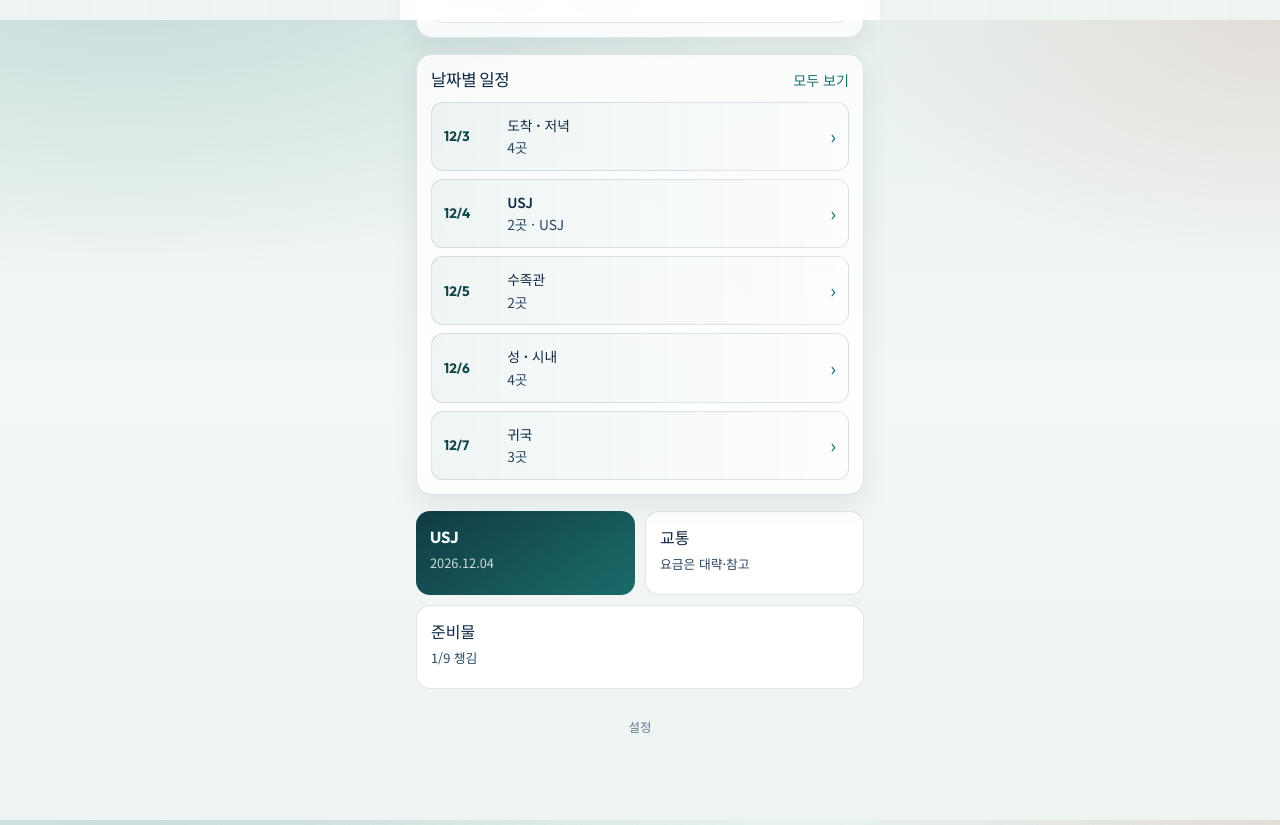
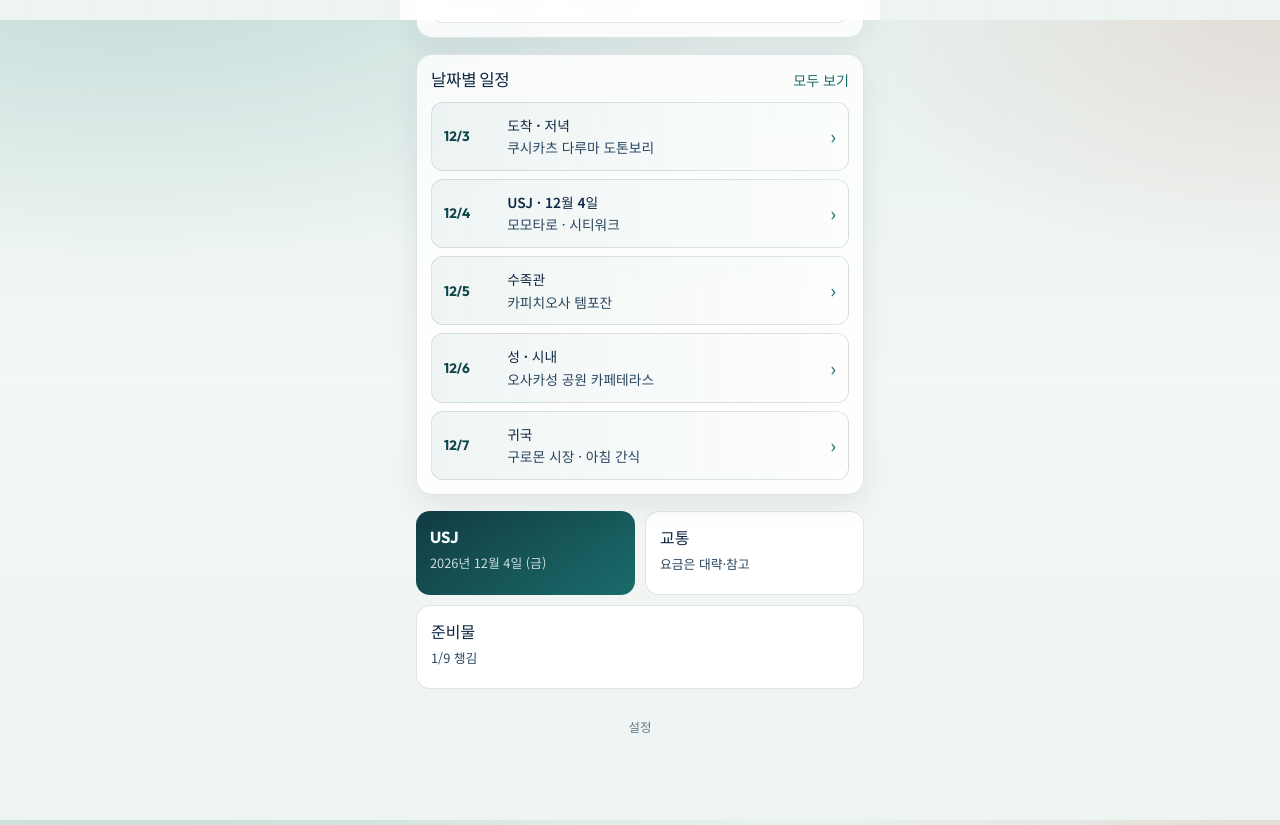
Before and after one commit to seo-roy/osakatrip, a React (Vite) app: page / in a window 1280 px wide. Shown: the part 780-1605 px from the top of the page. Built offline with nearby package versions, Linux system fonts and the light colour scheme.

Commit message:
Fix sticky USJ date and add concrete restaurant picks
Bump content revision and always pin USJ visitDate to 2026-12-04 so
stale localStorage cannot keep 12-06. Calendar-first day labels and
named 추천 restaurants on each day plan.

Co-authored-by: seo-roy <seo-roy@users.noreply.github.com>

```diff
--- a/src/data/sampleTrip.ts
+++ b/src/data/sampleTrip.ts
@@ -73,10 +73,10 @@ export const tripMeta = {
   partySize: 4,
   partyNote: '아빠 · 엄마 · Alice · Roy',
   homeMemo: '',
-  /** 달력 날짜 — “여행 n일차”가 아님 */
+  /** 달력 날짜 — “여행 n일차/Day 4”가 아님. 반드시 2026-12-04 */
   usjVisitDate: '2026-12-04',
-  updatedAt: '2026-11-02T00:00:00+00:00',
-  contentRevision: 4,
+  updatedAt: '2026-11-02T06:00:00+00:00',
+  contentRevision: 5,
   isSample: true as const,
 }
 
@@ -119,14 +119,14 @@ export const places: Place[] = [
   },
   {
     placeId: 'place-dinner-doton',
-    name: '도톤보리 저녁 (추천)',
-    nameLocal: '道頓堀',
+    name: '쿠시카츠 다루마 도톤보리 (추천)',
+    nameLocal: '串カツだるま 道頓堀店',
     category: '식사',
     familyBlurb:
-      '추천: 타코야키·쿠시카츠 등 아이 친화 포차/가게. 줄이 길면 옆 골목도 봐요.',
-    address: '도톤보리 일대',
-    mapUrl: 'https://maps.google.com/?q=Dotonbori+food',
-    kidsNote: '맵지 않은 메뉴를 골라요.',
+      '추천 맛집: 꼬치튀김 다루마. Alice·Roy와 나눠 먹기 좋아요. 줄이 길면 옆 골목 타코야키도 봐요.',
+    address: '오사카시 주오구 도톤보리',
+    mapUrl: 'https://maps.google.com/?q=Kushikatsu+Daruma+Dotonbori',
+    kidsNote: '맵지 않은 소스를 골라요.',
     linkedTransitIds: ['transit-hotel-dotonbori'],
   },
   {
@@ -135,7 +135,7 @@ export const places: Place[] = [
     nameLocal: 'ユニバーサル・スタジオ・ジャパン',
     category: '관광',
     familyBlurb:
-      '12월 4일(금)에 가요. 티켓·안내는 USJ 메뉴와 한국어 공식 사이트를 봐요.',
+      '가는 날: 2026년 12월 4일(금). 티켓·안내는 USJ 메뉴와 한국어 공식 사이트를 봐요.',
     mapUrl: 'https://maps.google.com/?q=Universal+Studios+Japan',
     officialUrl: 'https://www.usj.co.jp/web/ko/usj',
     kidsNote: '만날 곳을 미리 정해요.',
@@ -143,12 +143,14 @@ export const places: Place[] = [
   },
   {
     placeId: 'place-usj-lunch',
-    name: 'USJ·시티워크 식사 (추천)',
+    name: '모모타로 · 시티워크 (추천)',
+    nameLocal: '桃太郎 ユニバーサル・シティウォーク店',
     category: '식사',
     familyBlurb:
-      '추천: 파크 안 또는 유니버설·시티워크 식당. 공식 앱·현장에서 메뉴를 확인해요.',
-    mapUrl: 'https://maps.google.com/?q=Universal+CityWalk+Osaka',
-    kidsNote: '줄이 길면 간식으로 나눠 먹어요.',
+      '추천 맛집: 유니버설·시티워크 「모모타로」(오코노미야키). 파크 안 식당·간식도 좋아요. 메뉴·대기는 현장에서 확인해요.',
+    address: '유니버설·시티워크 오사카',
+    mapUrl: 'https://maps.google.com/?q=Momotaro+Universal+CityWalk+Osaka',
+    kidsNote: '줄이 길면 시티워크 다른 가게나 간식으로 나눠 먹어요.',
     linkedTransitIds: ['transit-hotel-usj'],
   },
   {
@@ -164,11 +166,13 @@ export const places: Place[] = [
   },
   {
     placeId: 'place-tempozan-food',
-    name: '템포잔 마켓플레이스 식사 (추천)',
+    name: '카피치오사 템포잔 (추천)',
+    nameLocal: 'カプリチョーザ 天保山店',
     category: '식사',
     familyBlurb:
-      '추천: 카이유칸 옆 템포잔에서 가볍게 점심/간식. 아이 메뉴가 많은 편이에요.',
-    mapUrl: 'https://maps.google.com/?q=Tempozan+Marketplace+Osaka',
+      '추천 맛집: 카이유칸 옆 템포잔 마켓의 이탈리안 「카피치오사」. 피자·파스타로 아이와 나누기 좋아요.',
+    address: '템포잔 마켓플레이스',
+    mapUrl: 'https://maps.google.com/?q=Capricciosa+Tempozan+Osaka',
     linkedTransitIds: ['transit-hotel-aquarium'],
   },
   {
@@ -183,11 +187,13 @@ export const places: Place[] = [
   },
   {
     placeId: 'place-lunch-castle',
-    name: '성 근처 점심 (추천)',
+    name: '오사카성 공원 카페테라스 (추천)',
+    nameLocal: '大阪城公園カフェテラス',
     category: '식사',
     familyBlurb:
-      '추천: 공원 근처 식당 또는 오사카성 공원 카페. 붐비면 조기 점심을 권해요.',
-    mapUrl: 'https://maps.google.com/?q=Osaka+Castle+restaurant',
+      '추천 맛집: 공원 안 「카페테라스」에서 가볍게 점심. 붐비면 일찍 먹거나 근처 식당으로 옮겨요.',
+    address: '오사카성 공원 일대',
+    mapUrl: 'https://maps.google.com/?q=Osaka+Castle+Park+Cafe+Terrace',
     linkedTransitIds: ['transit-hotel-castle'],
   },
   {
@@ -202,22 +208,26 @@ export const places: Place[] = [
   },
   {
     placeId: 'place-dinner-namba',
-    name: '난바 저녁 (추천)',
+    name: '미즈노 오코노미야키 (추천)',
+    nameLocal: '美津の',
     category: '식사',
     familyBlurb:
-      '추천: 난바·도톤보리 쪽 라멘·오코노미야키 등. Alice·Roy가 먹을 수 있는 순한 맛을 고르세요.',
-    mapUrl: 'https://maps.google.com/?q=Namba+Osaka+dinner',
+      '추천 맛집: 도톤보리 「미즈노」오코노미야키. Alice·Roy가 먹기 좋은 순한 맛. 줄이 길면 근처 분식도 OK.',
+    address: '오사카시 주오구 도톤보리',
+    mapUrl: 'https://maps.google.com/?q=Mizuno+Okonomiyaki+Dotonbori',
     linkedTransitIds: ['transit-hotel-dotonbori'],
   },
   {
     placeId: 'place-kuromon',
-    name: '구로몬 시장',
+    name: '구로몬 시장 · 아침 간식 (추천)',
     nameLocal: '黒門市場',
     category: '식사',
-    familyBlurb: '아침·간식 먹기 좋은 시장이에요. 귀국 날 짧게 들르기 좋아요.',
+    familyBlurb:
+      '추천: 구로몬에서 꼬치·초밥·과일 주스 등 가볍게. 가게마다 메뉴가 달라요. 귀국 전 짧게.',
     mapUrl: 'https://maps.google.com/?q=Kuromon+Market',
     linkedTransitIds: ['transit-hotel-kuromon'],
   },
+
 ]
 
 /** 요금은 대략·참고. 당일 IC·창구 요금이 다를 수 있음. */
@@ -323,7 +333,7 @@ export const days: DayPlan[] = [
     date: '2026-12-03',
     dayIndex: 1,
     dayLabel: '도착 · 저녁',
-    dayMemo: '비행기 도착 후 숙소 → 도톤보리 저녁 (추천)',
+    dayMemo: '비행기 도착 후 숙소 → 도톤보리 · 쿠시카츠 다루마 (추천)',
     items: [
       {
         id: 'd1-0',
@@ -351,29 +361,29 @@ export const days: DayPlan[] = [
         placeId: 'place-dinner-doton',
         sortOrder: 4,
         timeNote: '저녁 식사',
-        itemMemo: '타코야키·쿠시카츠 등 (추천)',
+        itemMemo: '추천 맛집 · 다루마',
       },
     ],
   },
   {
     date: '2026-12-04',
     dayIndex: 2,
-    dayLabel: 'USJ',
-    dayMemo: '12월 4일 · 유니버설 스튜디오 재팬 (추천 집중일)',
+    dayLabel: 'USJ · 12월 4일',
+    dayMemo: '2026년 12월 4일(금) · 유니버설 스튜디오 재팬 + 시티워크 식사 (추천)',
     items: [
       {
         id: 'd2-1',
         placeId: 'place-usj',
         sortOrder: 1,
         timeNote: '종일',
-        itemMemo: '공식 안내·티켓 확인',
+        itemMemo: '12월 4일 · 공식 안내·티켓 확인',
       },
       {
         id: 'd2-2',
         placeId: 'place-usj-lunch',
         sortOrder: 2,
         timeNote: '점심·간식',
-        itemMemo: '파크·시티워크 (추천)',
+        itemMemo: '추천 맛집 · 모모타로 시티워크',
       },
     ],
   },
@@ -381,7 +391,7 @@ export const days: DayPlan[] = [
     date: '2026-12-05',
     dayIndex: 3,
     dayLabel: '수족관',
-    dayMemo: '카이유칸 · 템포잔에서 쉬며 놀아요 (추천)',
+    dayMemo: '카이유칸 · 템포잔 카피치오사 점심 (추천)',
     items: [
       {
         id: 'd3-1',
@@ -395,7 +405,7 @@ export const days: DayPlan[] = [
         placeId: 'place-tempozan-food',
         sortOrder: 2,
         timeNote: '점심',
-        itemMemo: '템포잔 식사 (추천)',
+        itemMemo: '추천 맛집 · 카피치오사',
       },
     ],
   },
@@ -403,7 +413,7 @@ export const days: DayPlan[] = [
     date: '2026-12-06',
     dayIndex: 4,
     dayLabel: '성 · 시내',
-    dayMemo: '오사카성 공원 → 신사이바시 → 난바 저녁 (추천)',
+    dayMemo: '오사카성 공원 → 신사이바시 → 미즈노 저녁 (추천)',
     items: [
       {
         id: 'd4-1',
@@ -417,7 +427,7 @@ export const days: DayPlan[] = [
         placeId: 'place-lunch-castle',
         sortOrder: 2,
         timeNote: '점심',
-        itemMemo: '성 근처 (추천)',
+        itemMemo: '추천 맛집 · 카페테라스',
       },
       {
         id: 'd4-3',
@@ -431,7 +441,7 @@ export const days: DayPlan[] = [
         placeId: 'place-dinner-namba',
         sortOrder: 4,
         timeNote: '저녁',
-        itemMemo: '난바 저녁 (추천)',
+        itemMemo: '추천 맛집 · 미즈노',
       },
     ],
   },
@@ -439,14 +449,14 @@ export const days: DayPlan[] = [
     date: '2026-12-07',
     dayIndex: 5,
     dayLabel: '귀국',
-    dayMemo: '아침 시장 → 체크아웃 → KIX 저녁 비행기',
+    dayMemo: '구로몬 아침 간식 → 체크아웃 → KIX 저녁 비행기',
     items: [
       {
         id: 'd5-1',
         placeId: 'place-kuromon',
         sortOrder: 1,
         timeNote: '오전',
-        itemMemo: '간단한 아침·간식',
+        itemMemo: '추천 · 꼬치·초밥 가볍게',
       },
       {
         id: 'd5-2',
@@ -464,6 +474,7 @@ export const days: DayPlan[] = [
       },
     ],
   },
+
 ]
 
 export const packingCategories: PackingCategory[] = [
@@ -555,3 +566,16 @@ export function formatShortDate(iso: string): string {
   const [, m, d] = iso.split('-').map(Number)
   return `${m}/${d}`
 }
+
+const WEEKDAY_KO = ['일', '월', '화', '수', '목', '금', '토'] as const
+
+export function formatWeekdayKo(iso: string): string {
+  const [y, m, d] = iso.split('-').map(Number)
+  const day = new Date(Date.UTC(y, m - 1, d)).getUTCDay()
+  return WEEKDAY_KO[day]
+}
+
+/** USJ 가는 날 — 달력 표기 (여행 n일차 아님) */
+export function formatUsjVisitLabel(iso: string = tripMeta.usjVisitDate): string {
+  return `${formatKoreanDate(iso)} (${formatWeekdayKo(iso)})`
+}
--- a/src/pages/HomePage.tsx
+++ b/src/pages/HomePage.tsx
@@ -1,5 +1,9 @@
 import { Link } from 'react-router-dom'
-import { formatShortDate, tripMeta } from '../data/sampleTrip'
+import {
+  formatShortDate,
+  formatUsjVisitLabel,
+  tripMeta,
+} from '../data/sampleTrip'
 import {
   flights,
   formatTerminalLine,
@@ -9,9 +13,19 @@ import {
 import { useTrip } from '../storage/TripContext'
 
 export function HomePage() {
-  const { days, packingItems } = useTrip()
+  const { days, packingItems, getPlace } = useTrip()
   const checked = packingItems.filter((i) => i.done).length
   const total = packingItems.length
+
+  function mealTip(date: string): string | null {
+    const day = days.find((d) => d.date === date)
+    if (!day) return null
+    for (const item of day.items) {
+      const place = getPlace(item.placeId)
+      if (place?.category === '식사') return place.name
+    }
+    return null
+  }
 
   return (
     <div className="page home-page">
@@ -83,17 +97,23 @@ export function HomePage() {
           </Link>
         </div>
         <ul className="day-list">
-          {days.map((day) => (
+          {days.map((day) => {
+            const meal = mealTip(day.date)
+            const isUsj = day.date === tripMeta.usjVisitDate
+            return (
               <li key={day.date}>
                 <Link to={`/itinerary/${day.date}`} className="day-row">
                   <span className="day-row__day">
                     {formatShortDate(day.date)}
                   </span>
                   <span className="day-row__meta">
-                  <strong>{day.dayLabel}</strong>
+                    <strong>
+                      {isUsj ? 'USJ · 12월 4일' : day.dayLabel}
+                    </strong>
                     <span>
-                    {day.items.length}곳
-                    {day.date === tripMeta.usjVisitDate ? ' · USJ' : ''}
+                      {meal
+                        ? meal.replace(/\s*\(추천\)\s*$/, '')
+                        : `${day.items.length}곳`}
                     </span>
                   </span>
                   <span className="day-row__chev" aria-hidden="true">
@@ -101,7 +121,8 @@ export function HomePage() {
                   </span>
                 </Link>
               </li>
-          ))}
+            )
+          })}
         </ul>
       </section>
 
@@ -109,7 +130,7 @@ export function HomePage() {
         <Link to="/usj" className="action-tile action-tile--usj">
           <span className="action-tile__label">USJ</span>
           <span className="action-tile__sub">
-            {tripMeta.usjVisitDate.replaceAll('-', '.')}
+            {formatUsjVisitLabel(tripMeta.usjVisitDate)}
           </span>
         </Link>
         <Link to="/transit" className="action-tile">
```
Also changed, not shown: src/index.css (+10 -0 lines), src/pages/ItineraryPage.tsx (+9 -3 lines), src/pages/UsjPage.tsx (+8 -3 lines), src/storage/TripContext.tsx (+16 -2 lines), src/storage/tripDocument.ts (+8 -3 lines), 1 other file (tests, documents, lock files or other folders). Lines whose indentation alone changed are shown as unchanged.
